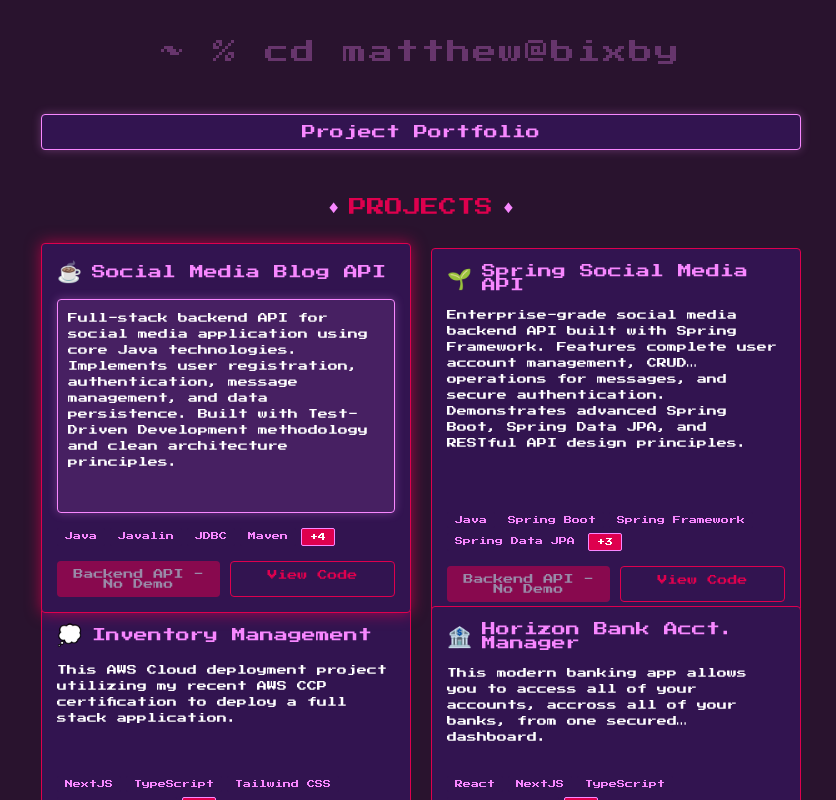
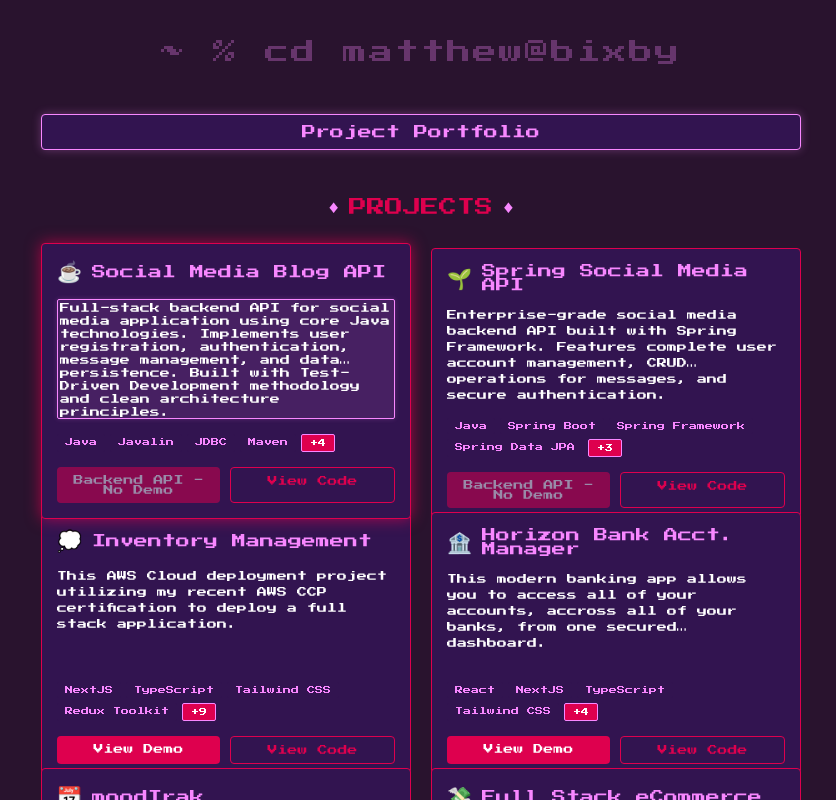
Before and after one commit to mattbixby123/bixbyPortfolio, a React (Vite) app: page /portfolio in a window 1280 px wide. In both pictures the pointer is over the element 445 px from the left and 364 px from the top of the page. Shown: the whole page, without its empty margins (219-1055 px from the left). Built offline with nearby package versions, Linux system fonts and the light colour scheme.

Commit message:
updated css for description and interaction with tech pills

```diff
--- a/src/client/RetroStyle.css
+++ b/src/client/RetroStyle.css
@@ -304,14 +304,15 @@ html, body {
 }
 
 .project-description:hover {
-  -webkit-line-clamp: unset; /* Remove line clamp */
-  overflow: visible; /* Show all text */
-  background-color: rgba(248, 135, 255, 0.1); /* Light purple background - matches your theme */
-  padding: 10px;
-  border-radius: 4px;
-  border: 1px solid #f887ff; /* Light purple border - matches your theme colors */
-  box-shadow: 0 0 10px rgba(248, 135, 255, 0.3); /* Subtle glow effect */
-  z-index: 10; /* Ensure it appears above other elements */
+  -webkit-line-clamp: 5;
+  overflow: visible;
+  background-color: rgba(248, 135, 255, 0.1);
+  padding: 2px;
+  border-radius: 2px;
+  border: 1px solid #f887ff;
+  box-shadow: 0 0 5px rgba(248, 135, 255, 0.2);
+  z-index: 10;
+  line-height: 1.3;
 }
 
 .project-tech {
--- a/src/client/components/RetroPortfolio.jsx
+++ b/src/client/components/RetroPortfolio.jsx
@@ -2,7 +2,7 @@ import React from 'react'; // Remove useState since we're not using tabs
 import { Link } from 'react-router-dom';
 
 const RetroPortfolio = () => {
-  // Remove activeTab state since we only have projects now
+
   const projects = [
     {
       title: "Puppy Bowl",
@@ -23,7 +23,7 @@ const RetroPortfolio = () => {
     {
       title: "Classroom Manager",
       emoji: "🧑‍🏫",
-      description: "This Classroom Manager incorporates Prisma and Prisma Client, creating a Prisma schema to define instructor and student models, and developing the seed.js file to work seamlessly with Prisma Migrate. User passwords are encrypted using bcrypt before being transmitted to the server. Users have the option to register or log in with GitHub via OAuth to access the site.",
+      description: "This Classroom Manager incorporates Prisma and Prisma Client, creating a schema to define instructor and student models. User passwords are encrypted using bcrypt, and users can register or log in with GitHub OAuth.",
       technologies: ["React-Redux", "React-Router", "Redux Toolkit", "Express JS", "PostgreSQL", "Prisma ORM", "bcrypt encryption", "GitHub OAuth"],
       link: "#",
       code: "https://github.com/mattbixby123/Unit4.ClassroomManager.Starter"
```
